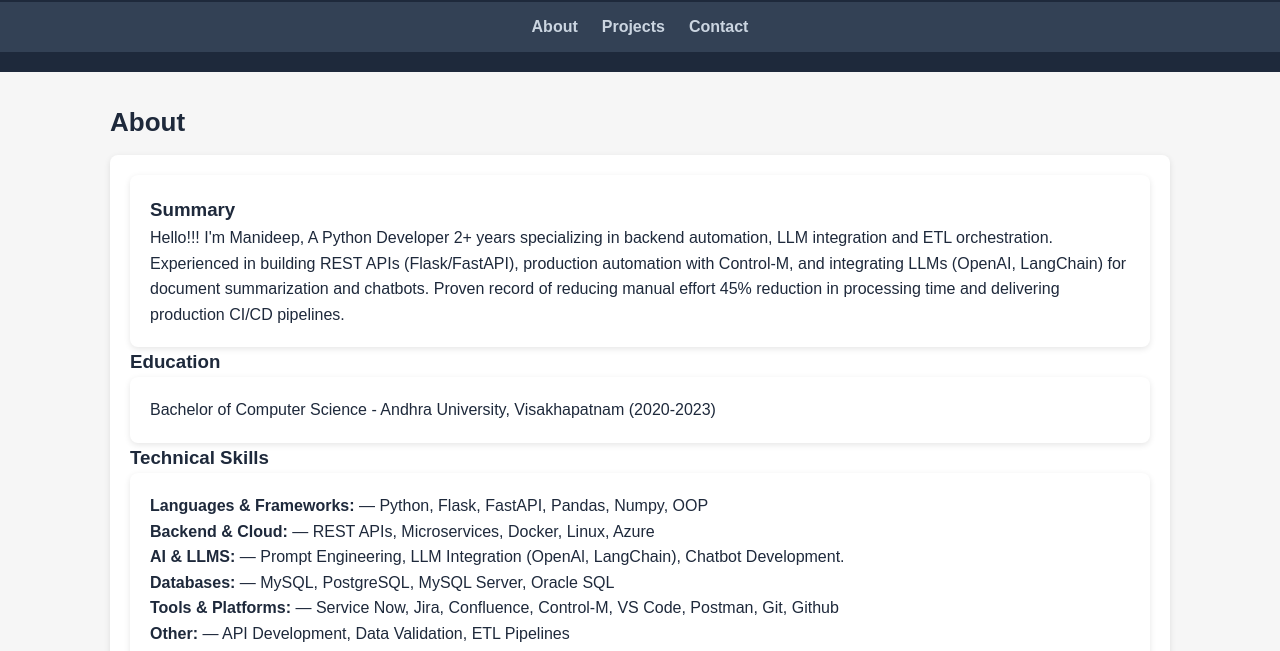
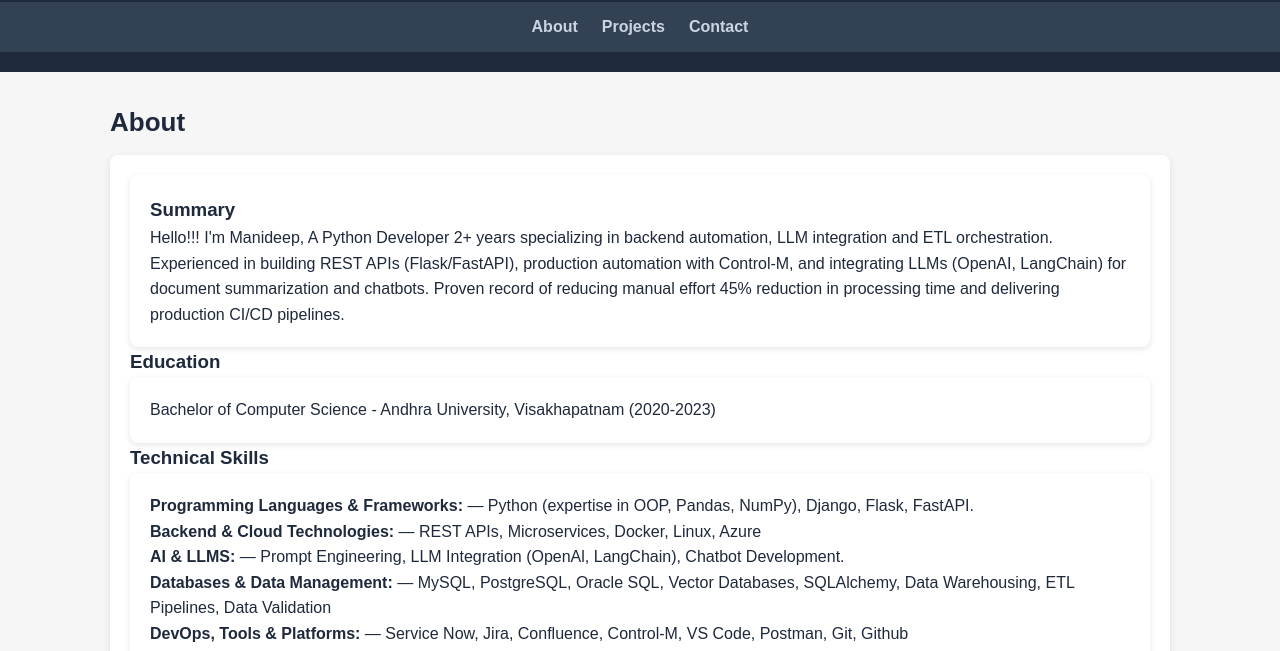
Before and after one commit to mvanap/My_Portifolio, a plain HTML site: page index.html in a window 1280 px wide. Shown: the part 146-797 px from the top of the page. Drawn offline with Linux system fonts and the light colour scheme.

Commit message:
Update technical skills and experience details

```diff
--- a/index.html
+++ b/index.html
@@ -45,12 +45,12 @@
                     </article>
                 <h3>Technical Skills</h3>
                     <article class="about">
-                    <p><strong>Languages & Frameworks:</strong> — Python, Flask, FastAPI, Pandas, Numpy, OOP</p>
-                    <p><strong>Backend & Cloud:</strong> — REST APIs, Microservices, Docker, Linux, Azure</p>
+                    <p><strong>Programming Languages & Frameworks:</strong> — Python (expertise in OOP, Pandas, NumPy), Django, Flask, FastAPI.</p>
+                    <p><strong>Backend & Cloud Technologies:</strong> — REST APIs, Microservices, Docker, Linux, Azure</p>
                     <p><strong>AI & LLMS:</strong> — Prompt Engineering, LLM Integration (OpenAl, LangChain), Chatbot Development.</p>
-                    <p><strong>Databases:</strong> — MySQL, PostgreSQL, MySQL Server, Oracle SQL</p>
-                    <p><strong>Tools & Platforms:</strong> — Service Now, Jira, Confluence, Control-M, VS Code, Postman, Git, Github</p>
-                    <p><strong>Other:</strong> — API Development, Data Validation, ETL Pipelines</p>
+                    <p><strong>Databases & Data Management:</strong> — MySQL, PostgreSQL, Oracle SQL, Vector Databases, SQLAlchemy, Data Warehousing, ETL Pipelines, Data Validation</p>
+                    <p><strong>DevOps, Tools & Platforms:</strong> — Service Now, Jira, Confluence, Control-M, VS Code, Postman, Git, Github</p>
+                    <p><strong>Methodologies & Soft Skills:</strong> —  Agile Methodology, System Design, Stakeholder Management,  Observability, Pytest</p>
                     </article>
                 <h3>Work Experience</h3>
                     <article class="about">
```
